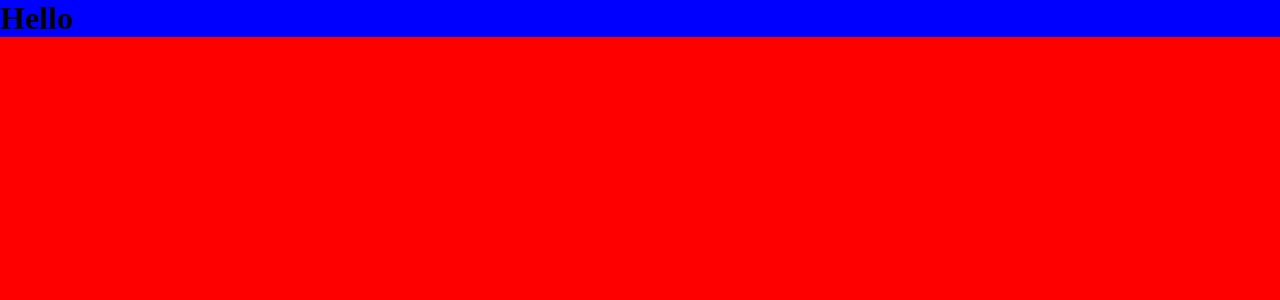
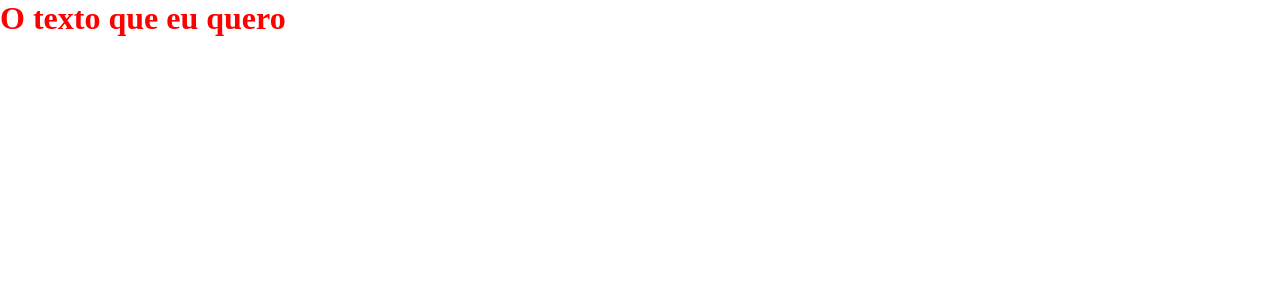
Before and after one commit to Kaina-Ribeiro/landing-page, a React (Create React App) app: page / in a window 1280 px wide. Shown: the top 300 px of the page. Built offline with nearby package versions, Linux system fonts and the light colour scheme.

Commit message:
installing dep

```diff
--- a/package.json
+++ b/package.json
@@ -6,6 +6,7 @@
     "@testing-library/jest-dom": "^5.12.0",
     "@testing-library/react": "^11.2.6",
     "@testing-library/user-event": "^12.8.3",
+    "prop-types": "^15.7.2",
     "react": "^17.0.2",
     "react-dom": "^17.0.2",
     "react-scripts": "4.0.3",
--- /dev/null
+++ b/src/components/Heading/index.jsx
@@ -0,0 +1,10 @@
+import P from 'prop-types';
+import * as Styled from './styles';
+
+export const Heading = ({ children }) => {
+  return <Styled.Title>{children}</Styled.Title>;
+};
+
+Heading.propTypes = {
+  children: P.node.isRequired,
+};
--- /dev/null
+++ b/src/components/Heading/styles.js
@@ -0,0 +1,7 @@
+import styled, { css } from 'styled-components';
+
+export const Title = styled.h1`
+  ${({ theme }) => css`
+    color: ${theme.colors.mainBg};
+  `}
+`;
--- a/src/styles/global-styles.js
+++ b/src/styles/global-styles.js
@@ -5,10 +5,5 @@
     margin: 0;
     padding: 0;
   }
-
-  body {
-    ${({ theme }) => css`
-      background: ${theme.colors.mainBg};
-    `}
-  }
+  body { }
 `;
--- a/src/templates/App/index.jsx
+++ b/src/templates/App/index.jsx
@@ -1,10 +1,11 @@
+import { Heading } from '../../components/Heading';
 import * as Styled from './styles';
 
 function Home() {
   return (
     <div className="App">
       <Styled.Wrapper>
-        <h1>Hello</h1>
+        <Heading>O texto que eu quero</Heading>
       </Styled.Wrapper>
     </div>
   );
--- a/src/templates/App/styles.js
+++ b/src/templates/App/styles.js
@@ -1,7 +1,3 @@
 import styled, { css } from 'styled-components';
 
-export const Wrapper = styled.div`
-  ${({ theme }) => css`
-    background: ${theme.colors.secondaryBg};
-  `}
-`;
+export const Wrapper = styled.div``;
```
